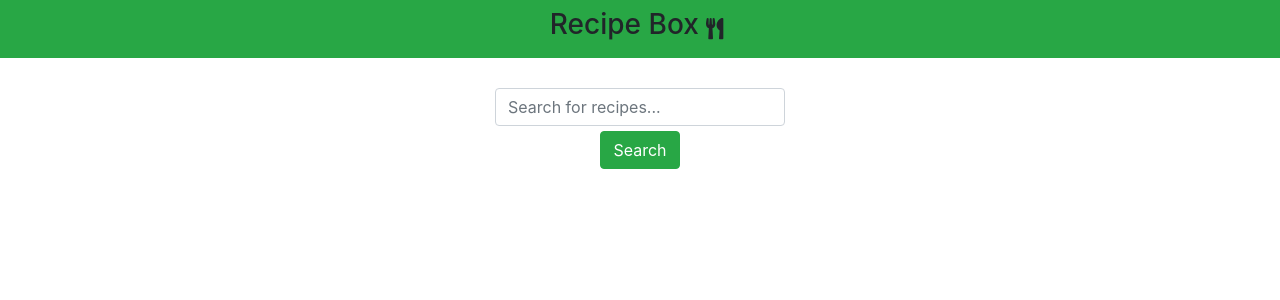
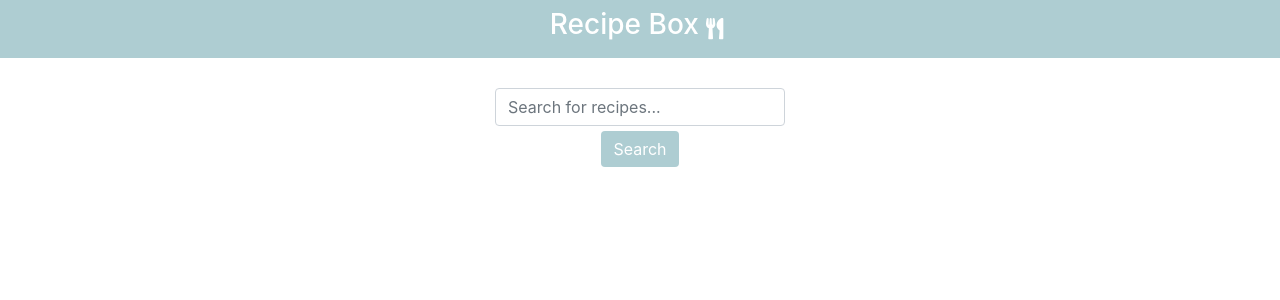
Before and after one commit to Daneika/recipe-box, a React (Create React App) app: page / in a window 1280 px wide. Shown: the top 300 px of the page. Built offline with nearby package versions, Linux system fonts and the light colour scheme.

Commit message:
Change color theme

```diff
--- a/src/App.js
+++ b/src/App.js
@@ -26,7 +26,7 @@ function App() {
     console.log(process.env);
     try {
       const apiCall = await fetch(
-        `https://api.spoonacular.com/recipes/search?query=${recipeName}&number=10&apiKey=${process.env.REACT_APP_API_KEY}`
+        `https://api.spoonacular.com/recipes/search?query=${recipeName}&number=12&apiKey=${process.env.REACT_APP_API_KEY}`
       );
       const data = await apiCall.json();
       console.log(data);
--- a/src/components/header/Header.js
+++ b/src/components/header/Header.js
@@ -10,7 +10,8 @@ export default function Header() {
       display: "flex",
       justifyContent: "center",
       alignItems: "center",
-      textColor: "white"
+      backgroundColor:"#AECDD2",
+      color: "white"
     },
     icon: {
       margin: 7,
@@ -18,7 +19,7 @@ export default function Header() {
   };
   return (
     <div>
-      <Navbar style={useStyles.navbar} expand="lg" variant="light" bg="success">
+      <Navbar style={useStyles.navbar} expand="lg">
         <h3>Recipe Box</h3>
         <FontAwesomeIcon style={useStyles.icon} icon={faUtensils} size="lg" />
       </Navbar>
--- a/src/components/recipes/Recipes.js
+++ b/src/components/recipes/Recipes.js
@@ -35,7 +35,7 @@ export default function Recipes(props) {
                     <Card.Footer>
                     {`Duration: ${recipe.readyInMinutes}mins`}
                       <div>{`Serves: ${recipe.servings}`}</div>
-                    <Button variant="success" style={{margin:"1rem"}}>View Recipe</Button>
+                    <Button style={{margin:"1rem", backgroundColor:"#AECDD2", border:"white"}}>View Recipe</Button>
 
                     </Card.Footer>
                   </Card.Body>
--- a/src/components/search-form/SearchForm.js
+++ b/src/components/search-form/SearchForm.js
@@ -8,6 +8,8 @@ import Button from "react-bootstrap/Button";
 export default function SearchForm(props) {
   const useStyles = {
     button: {
+      backgroundColor:"#AECDD2",
+      border: "white",
       margin: 5,
     },
   };
@@ -18,7 +20,7 @@ export default function SearchForm(props) {
         <Form.Row >
           <Col>
             <Form.Control type="text" placeholder="Search for recipes..." name="recipeName" />
-            <Button variant="success" type="submit" style={useStyles.button}>
+            <Button type="submit" style={useStyles.button}>
               Search
             </Button>
           </Col>
```
